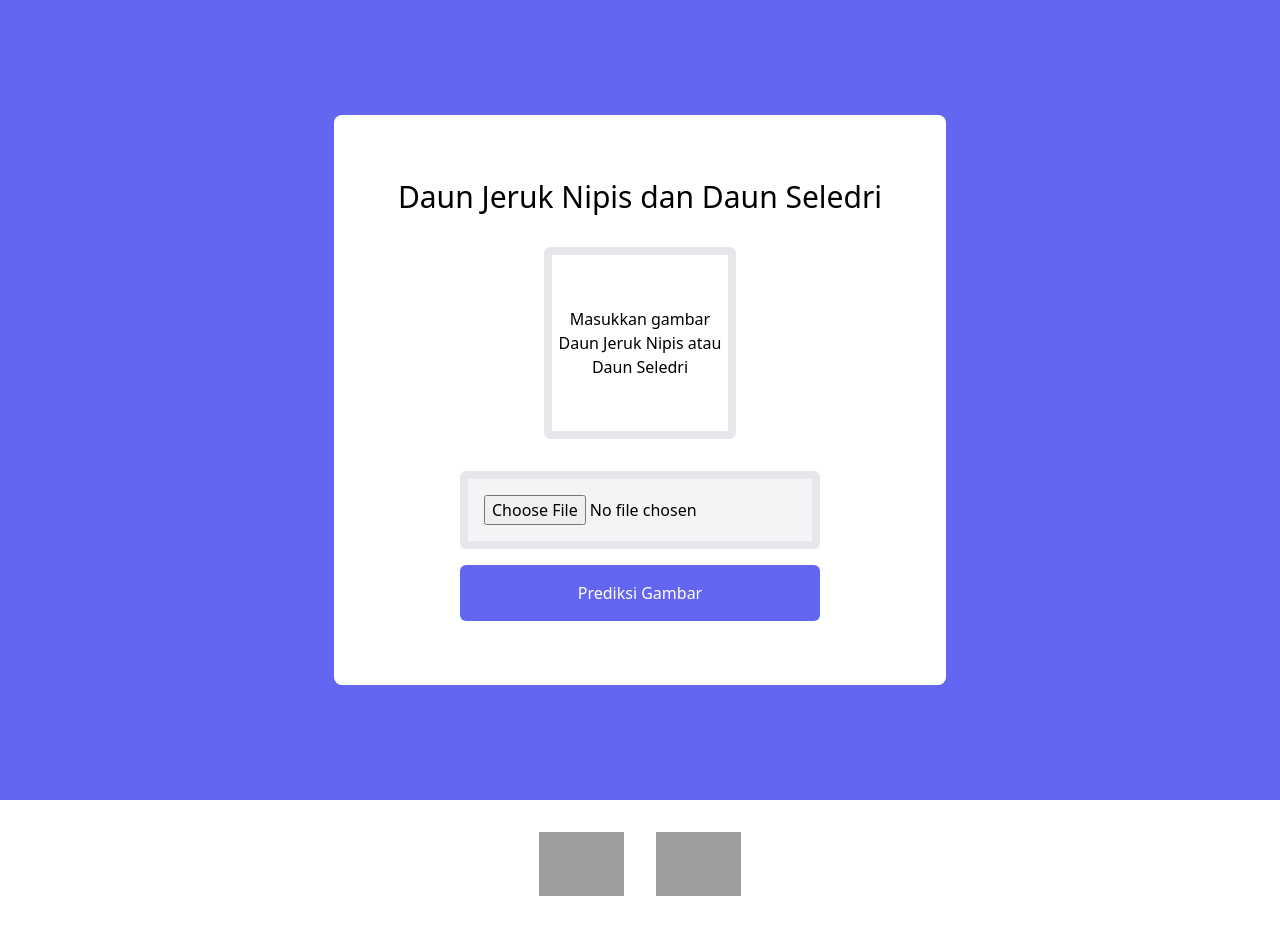
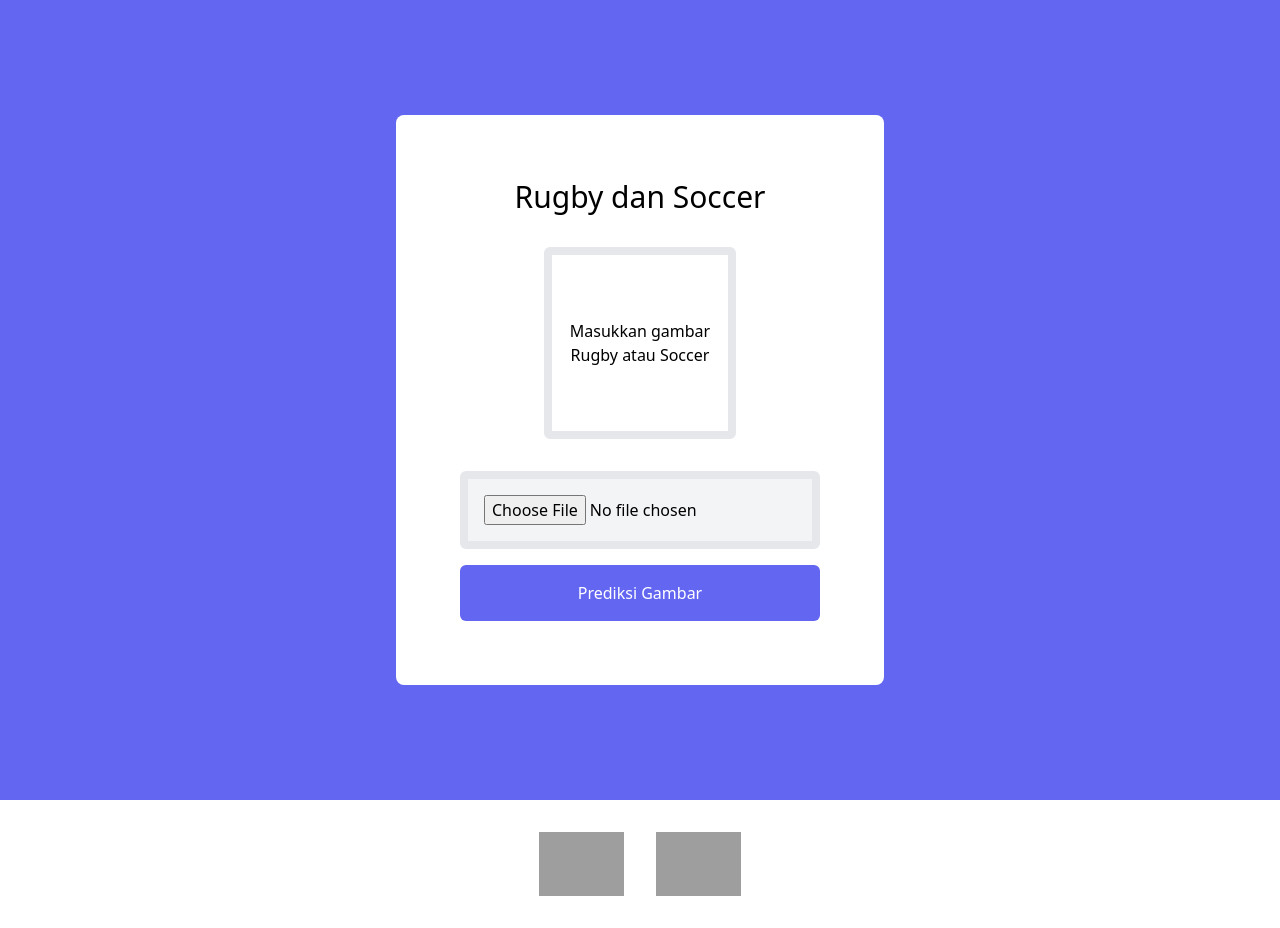
Before and after one commit to mrafin/img-class-cnn, a Flask app: page / in a window 1280 px wide. Run offline with Flask 2, Linux system fonts and the light colour scheme; grey boxes are pictures that could not be loaded.

Commit message:
Update index.html

```diff
--- a/templates/index.html
+++ b/templates/index.html
@@ -8,7 +8,7 @@
             href="https://unpkg.com/tailwindcss@^2/dist/tailwind.min.css"
             rel="stylesheet"
         />
-        <title>Daun Jeruk Nipis dan Daun Seledri </title>
+        <title>Daun Rugby dan Soccer </title>
     </head>
     <body>
         <section
@@ -31,7 +31,7 @@
                     rounded-lg
                 "
             >
-                <h1 class="text-3xl text-bold">Daun Jeruk Nipis dan Daun Seledri</h1>
+                <h1 class="text-3xl text-bold">Rugby dan Soccer</h1>
 
                 {% if uploaded_image %}
                 <img
@@ -52,7 +52,7 @@
                     "
                 >
                     <p class="text-center">
-                        Masukkan gambar Daun Jeruk Nipis atau Daun Seledri
+                        Masukkan gambar Rugby atau Soccer
                     </p>
                 </div>
                 {% endif %} {% if prediction %}
```
